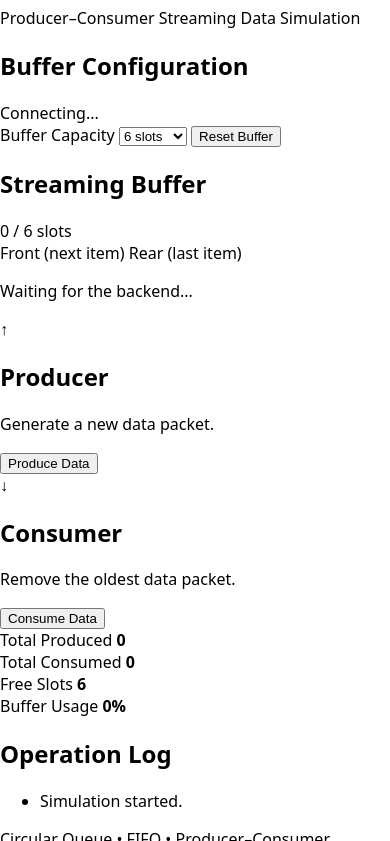
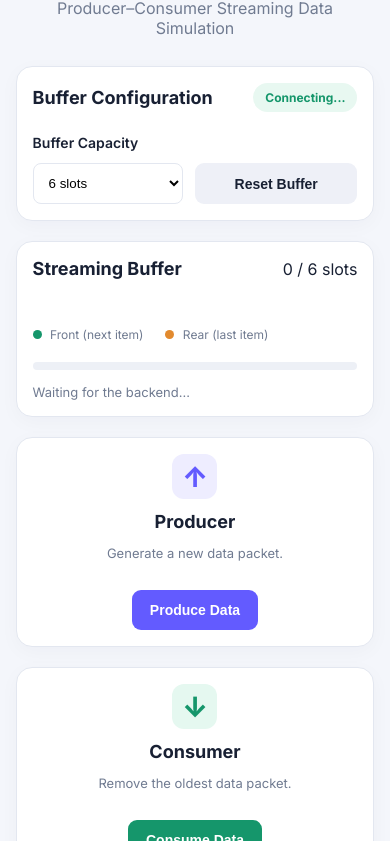
Before and after one commit to anjleenaak-alt/Circular-Queue-Based-Producer-Consumer-Simulation, a website: page index.html in a window 390 px wide. Shown: the part 96-937 px from the top of the page. Drawn offline with Linux system fonts and the light colour scheme.

Commit message:
Done css

```diff
--- a/styles.css
+++ b/styles.css
@@ -1,46 +1,370 @@
+@import url('https://fonts.googleapis.com/css2?family=Inter:wght@400;500;600;700;800&display=swap');
+
+:root {
+  --primary: #635bff;
+  --dark: #182033;
+  --muted: #707b91;
+  --bg: #f4f6fb;
+  --green: #15966b;
+  --red: #d94b62;
+  --border: #e3e7f0;
+}
+
 * {
   box-sizing: border-box;
 }
 
 body {
   margin: 0;
-  font-family: system-ui, sans-serif;
-  color: black;
-  background-color: white;
+  background: var(--bg);
+  color: var(--dark);
+  font-family: 'Inter', Arial, sans-serif;
 }
 
-nav {
-  display: flex;
-  flex-wrap: wrap;
-  align-items: center;
-  justify-content: center;
-  padding: 0.5rem;
-  gap: 0.5rem;
-  border-bottom: solid 1px #aaa;
-  background-color: #eee;
+.container {
+  width: min(1050px, 94%);
+  margin: 35px auto;
 }
 
-nav a {
-  display: inline-block;
-  min-width: 9rem;
-  padding: 0.5rem;
-  border-radius: 0.2rem;
-  border: solid 1px #aaa;
+header {
   text-align: center;
-  text-decoration: none;
-  color: #555;
+  margin-bottom: 28px;
 }
 
-nav a[aria-current='page'] {
-  color: #000;
-  background-color: #d4d4d4;
-}
-
-main {
-  padding: 1rem;
+.tag {
+  color: var(--primary);
+  font-size: 12px;
+  font-weight: 800;
+  letter-spacing: 2px;
 }
 
 h1 {
-  font-weight: bold;
-  font-size: 1.5rem;
+  font-size: clamp(27px, 5vw, 42px);
+  margin: 12px 0;
 }
+
+.subtitle {
+  color: var(--muted);
+  margin: 0;
+}
+
+.panel, .stat-card {
+  background: white;
+  border: 1px solid var(--border);
+  border-radius: 16px;
+  padding: 22px;
+  box-shadow: 0 5px 20px #17213b08;
+}
+
+.panel {
+  margin-bottom: 20px;
+}
+
+.section-heading {
+  display: flex;
+  justify-content: space-between;
+  align-items: center;
+  gap: 12px;
+  flex-wrap: wrap;
+}
+
+h2 {
+  font-size: 18px;
+  margin: 0 0 18px;
+}
+
+.section-heading h2 {
+  margin: 0;
+}
+
+.status {
+  color: var(--green);
+  background: #e8f8f1;
+  border-radius: 20px;
+  padding: 7px 12px;
+  font-size: 12px;
+  font-weight: 700;
+}
+
+.status.offline {
+  color: var(--red);
+  background: #fff0f2;
+}
+
+.config {
+  display: flex;
+  align-items: center;
+  gap: 12px;
+  flex-wrap: wrap;
+  margin-top: 22px;
+}
+
+label {
+  font-size: 14px;
+  font-weight: 600;
+}
+
+select {
+  padding: 11px;
+  border: 1px solid var(--border);
+  border-radius: 8px;
+  background: white;
+}
+
+button {
+  border: none;
+  background: var(--primary);
+  color: white;
+  border-radius: 9px;
+  padding: 12px 18px;
+  font-size: 14px;
+  font-weight: 700;
+  cursor: pointer;
+  transition: 0.2s;
+}
+
+button:hover {
+  filter: brightness(0.93);
+  transform: translateY(-1px);
+}
+
+button:disabled {
+  opacity: 0.55;
+  cursor: not-allowed;
+  transform: none;
+}
+
+.secondary {
+  color: var(--dark);
+  background: #eef0f7;
+}
+
+.buffer {
+  display: grid;
+  grid-template-columns: repeat(6, minmax(0, 1fr));
+  gap: 12px;
+  margin: 28px 0 20px;
+}
+
+.slot {
+  position: relative;
+  min-width: 0;
+  min-height: 115px;
+  border: 2px dashed #dce1ed;
+  background: #f8f9fd;
+  border-radius: 12px;
+  display: flex;
+  flex-direction: column;
+  align-items: center;
+  justify-content: center;
+  gap: 8px;
+  overflow-wrap: anywhere;
+}
+
+.slot.filled {
+  background: #eeedff;
+  border: 2px solid #c7c2ff;
+}
+
+.slot .index {
+  position: absolute;
+  top: 8px;
+  left: 9px;
+  color: var(--muted);
+  font-size: 11px;
+}
+
+.slot .packet {
+  font-weight: 800;
+  font-size: 14px;
+}
+
+.slot .empty {
+  color: #9aa3b4;
+  font-size: 12px;
+}
+
+.pointer {
+  font-size: 10px;
+  font-weight: 800;
+  border-radius: 5px;
+  padding: 4px 6px;
+  color: white;
+}
+
+.pointer.front {
+  background: #15966b;
+}
+
+.pointer.rear {
+  background: #e28a2e;
+}
+
+.pointer-legend {
+  display: flex;
+  gap: 22px;
+  flex-wrap: wrap;
+  font-size: 12px;
+  color: var(--muted);
+}
+
+.front-dot, .rear-dot {
+  display: inline-block;
+  width: 9px;
+  height: 9px;
+  border-radius: 50%;
+  margin-right: 5px;
+}
+
+.front-dot {
+  background: var(--green);
+}
+
+.rear-dot {
+  background: #e28a2e;
+}
+
+.progress {
+  height: 8px;
+  margin-top: 20px;
+  background: #edf0f6;
+  border-radius: 20px;
+  overflow: hidden;
+}
+
+#progressBar {
+  width: 0%;
+  height: 100%;
+  background: var(--primary);
+  transition: width 0.25s;
+}
+
+.message {
+  color: var(--muted);
+  font-size: 13px;
+  margin: 14px 0 0;
+}
+
+.controls {
+  display: grid;
+  grid-template-columns: 1fr 1fr;
+  gap: 20px;
+}
+
+.action-panel {
+  text-align: center;
+  margin: 0;
+}
+
+.action-panel h2 {
+  margin: 10px 0;
+}
+
+.action-panel p {
+  color: var(--muted);
+  font-size: 13px;
+  min-height: 32px;
+}
+
+.action-icon {
+  margin: 0 auto 12px;
+  width: 45px;
+  height: 45px;
+  border-radius: 12px;
+  display: grid;
+  place-items: center;
+  background: #eeedff;
+  color: var(--primary);
+  font-size: 28px;
+  font-weight: 800;
+}
+
+.consumer .action-icon {
+  background: #e5f8f0;
+  color: var(--green);
+}
+
+.consumer button {
+  background: var(--green);
+}
+
+.stats {
+  display: grid;
+  grid-template-columns: repeat(4, 1fr);
+  gap: 14px;
+  margin: 20px 0;
+}
+
+.stat-card {
+  display: flex;
+  flex-direction: column;
+  gap: 12px;
+}
+
+.stat-card span {
+  color: var(--muted);
+  font-size: 12px;
+}
+
+.stat-card strong {
+  font-size: 27px;
+}
+
+#log {
+  margin: 0;
+  padding-left: 20px;
+  color: var(--muted);
+  font-size: 13px;
+}
+
+#log li {
+  margin: 9px 0;
+  overflow-wrap: anywhere;
+}
+
+footer {
+  text-align: center;
+  color: var(--muted);
+  font-size: 12px;
+  padding: 20px 0;
+}
+
+@media (max-width: 650px) {
+  .container {
+    width: 92%;
+    margin: 22px auto;
+  }
+
+  .panel, .stat-card {
+    padding: 16px;
+  }
+
+  .buffer {
+    grid-template-columns: repeat(3, minmax(0, 1fr));
+    gap: 9px;
+  }
+
+  .slot {
+    min-height: 105px;
+  }
+
+  .controls {
+    grid-template-columns: 1fr;
+  }
+
+  .stats {
+    grid-template-columns: repeat(2, 1fr);
+  }
+
+  .config {
+    align-items: stretch;
+  }
+
+  .config label {
+    width: 100%;
+  }
+
+  .config select, .config button {
+    flex: 1;
+  }
+}
```
